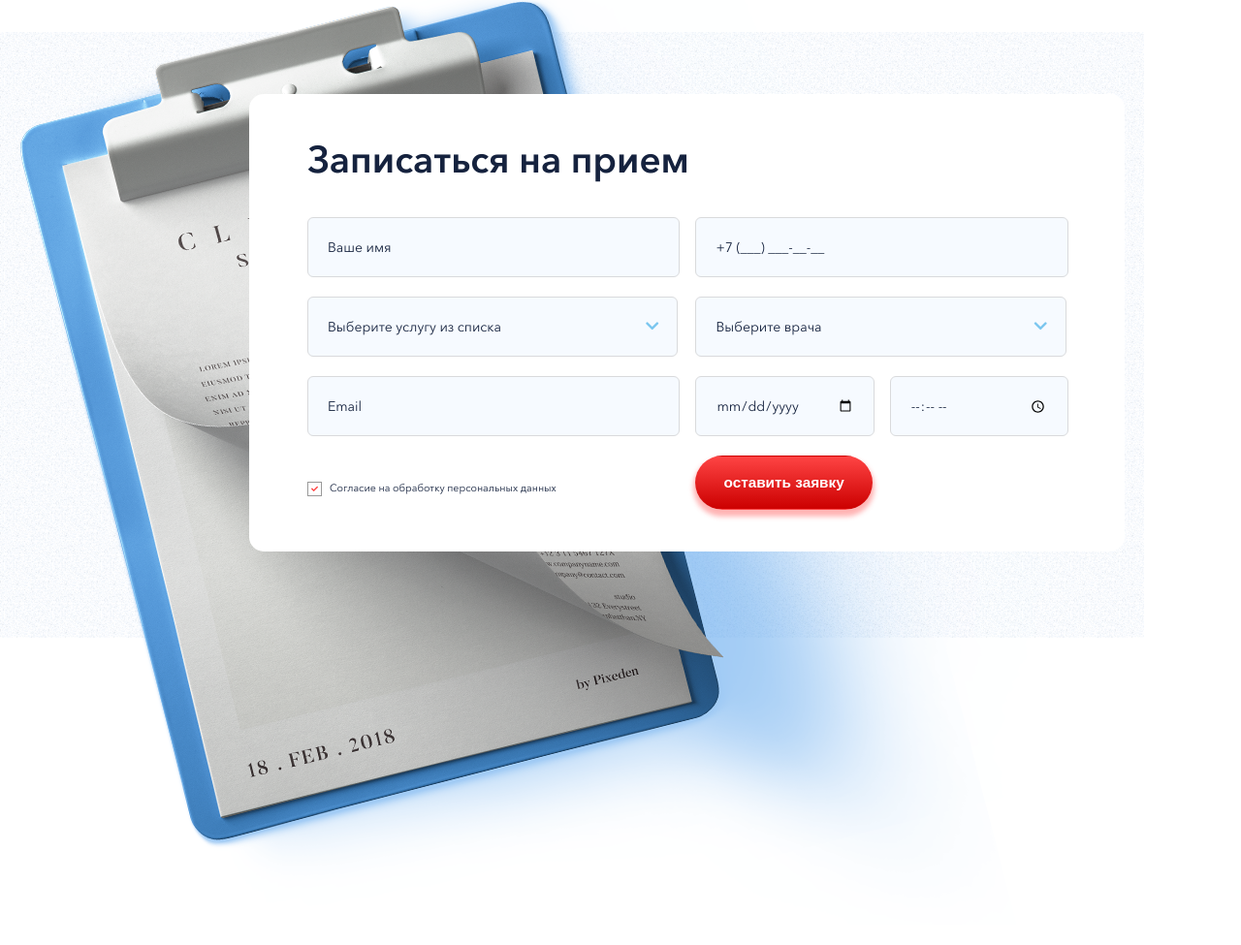
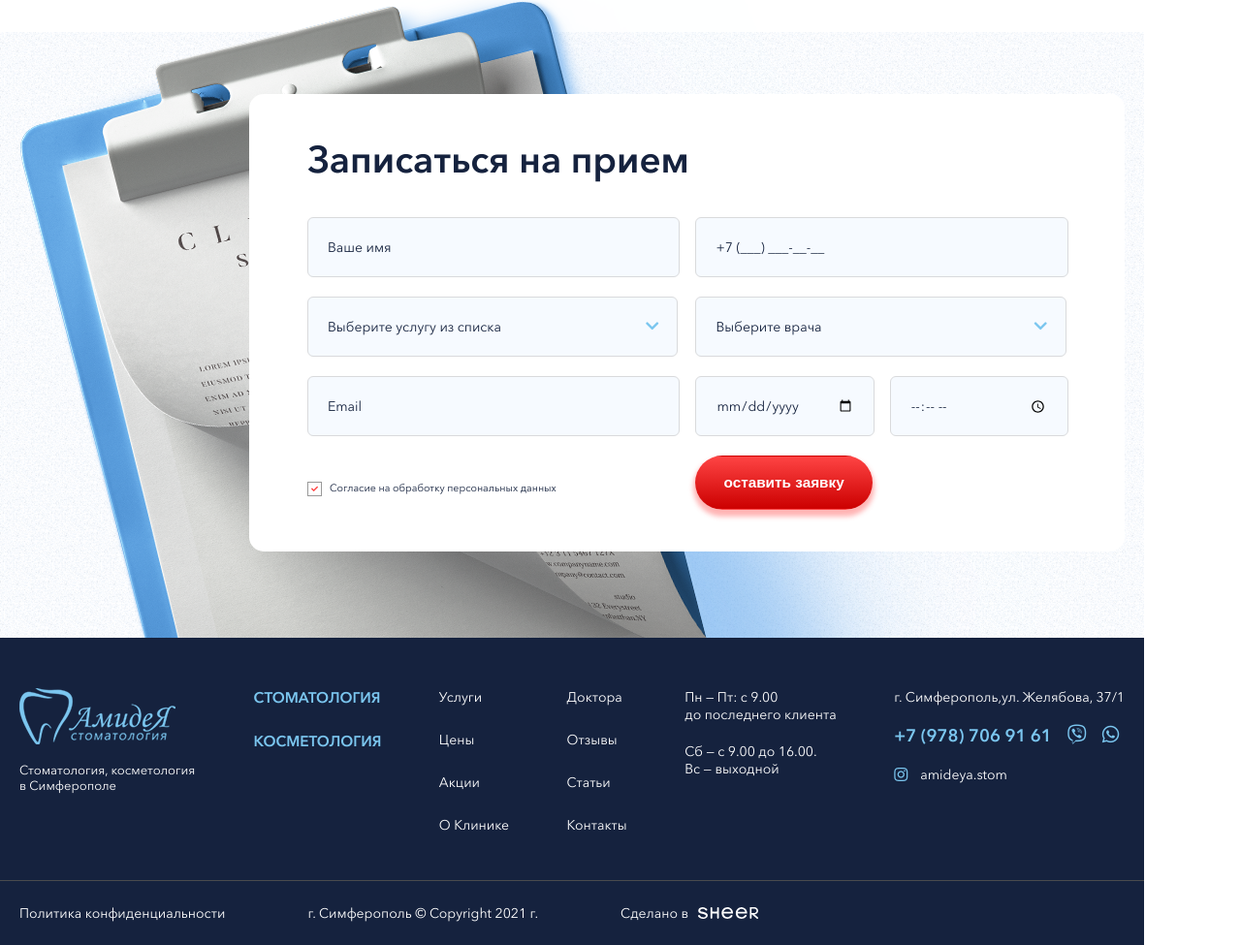
Before and after one commit to walkinded/AMIDEA, a plain HTML site: page index.html in a window 1280 px wide. Shown: the part 6915-7890 px from the top of the page at 97% size. Before the commit the page ends 7869 px from the top, so only its background shows below. Drawn offline with Linux system fonts and the light colour scheme.

Commit message:
done footer

```diff
--- a/css/main.css
+++ b/css/main.css
@@ -143,6 +143,127 @@ li {
 .img-absolute {
   position: absolute;
 }
+
+footer {
+  position: relative;
+  z-index: 4;
+  background: var(--text-color);
+  color: var(--color-white);
+  padding-top: 52px;
+}
+.footer-top,
+.footer-bottom {
+  display: flex;
+  gap: 20px;
+  flex-wrap: wrap;
+}
+.footer-top {
+  justify-content: space-between;
+  min-height: calc(230px - 52px);
+  padding-bottom: 20px;
+  width: 100%;
+}
+.footer-top-item {
+  font-size: 14px;
+}
+.footer-top-item__logo a {
+  display: flex;
+  margin-bottom: 18px;
+}
+.footer-top-item__logo p {
+  max-width: 182px;
+  font-size: 13px;
+}
+.footer-top-item p {
+  margin-bottom: 20px;
+}
+.pages-links {
+  display: grid;
+  gap: 26px;
+}
+.pages-links li {
+  width: max-content;
+}
+.pages-links a {
+  text-transform: uppercase;
+  color: var(--card-blue);
+  font-weight: var(--font-demi);
+  font-size: var(--font-size-16px);
+}
+.item-link {
+  display: grid;
+  gap: 26px;
+}
+.item-link a {
+  color: var(--color-white);
+}
+.pages-links li a,
+.item-link li a,
+.phone-linsk a,
+.footer-insta,
+.footer-bottom a {
+  transition: all .3s;
+}
+.pages-links li:hover a,
+.item-link li:hover a,
+.phone-linsk a:hover,
+.footer-insta:hover,
+.footer-bottom a:hover {
+  opacity: .5;
+}
+.phone-linsk {
+  display: flex;
+  gap: 16px;
+  align-items: center;
+  margin-bottom: 20px;
+}
+.phone-linsk a {
+  color: var(--card-blue);
+  font-size: 18px;
+  font-weight: var(--font-demi);
+}
+.phone-linsk a i {
+  font-size: 20px;
+  font-weight: var(--font-regular);
+}
+.footer-insta {
+  display: flex;
+  align-items: center;
+  gap: 13px;
+  color: var(--color-white);
+}
+.footer-insta i {
+  color: var(--card-blue);
+  font-size: 16px;
+}
+
+.footer-bottom {
+  border-top: 1px solid #4a4b4d;
+  padding: 24px 0;
+}
+.footer-bottom a,
+.footer-bottom p {
+  color: var(--color-white);
+  font-size: 14px;
+}
+.footer-bottom__wrap {
+  display: flex;
+  width: 100%;
+  gap: 85px;
+  flex-wrap: wrap;
+}
+.footer-bottom__wrap a {
+  display: flex;
+  gap: 10px;
+  align-items: center;
+}
+.footer-bottom__wrap a img {
+  height: 12px;
+}
+.footer-bottom .box-container {
+  width: 100%;
+}
+
 
 /* ========================== BTNS ========================== */
 .btns-wrap {
--- a/css/media.css
+++ b/css/media.css
@@ -211,15 +211,18 @@
     margin: 45px 50px;
   }
   .make-appointment {
-    height: auto;
     padding: 30px 0;
   }
   .make-appointment .img-absolute {
     display: none;
   }
+  .footer-bottom__wrap {
+    flex-direction: column;
+    align-items: center;
+    gap: 20px;
+  }
 }
 @media screen and ( max-width: 640px ) {
-
   .make-appointment__box {
     max-width: 100%;
     width: auto;
@@ -236,6 +239,10 @@
   .make-appointment__box .checkbox-right,
   .make-appointment__box .btn-red  {
     grid-column: initial;
+    width: 100%;
+  }
+  .make-appointment {
+    height: auto;
   }
 }
 @media screen and ( max-width: 500px ) {
@@ -344,4 +351,7 @@
     height: auto;
     max-height: 300px;
   }
+  .footer-top {
+    flex-direction: column;
+  }
 }
--- a/index.html
+++ b/index.html
@@ -605,6 +605,69 @@
 
         </div>
       </div>
+
+
+        <footer>
+          <div class="box-container">
+            <div class="footer-top">
+              <div class="footer-top-item footer-top-item__logo">
+                <a href="index.html"><img src="img/logo-footer.png" class="logo"/></a>
+                <p>Стоматология, косметология
+                  в Симферополе</p>
+              </div>
+              <div class="footer-top-item">
+                <ul class="pages-links">
+                  <li><a href="#">СТОМАТОЛОГИЯ</a></li>
+                  <li><a href="#">КОСМЕТОЛОГИЯ</a></li>
+                </ul>
+              </div>
+              <div class="footer-top-item">
+                <ul class="item-link">
+                  <li><a href="#">Услуги</a></li>
+                  <li><a href="#">Цены</a></li>
+                  <li><a href="#">Акции</a></li>
+                  <li><a href="#">О Клинике</a></li>
+                </ul>
+              </div>
+              <div class="footer-top-item">
+                <ul class="item-link">
+                  <li><a href="#">Доктора</a></li>
+                  <li><a href="#">Отзывы</a></li>
+                  <li><a href="#">Статьи</a></li>
+                  <li><a href="#">Контакты</a></li>
+                </ul>
+              </div>
+              <div class="footer-top-item">
+                <p>Пн — Пт: с 9.00 <br>
+                  до последнего клиента</p>
+                <p>Сб — с 9.00 до 16.00. <br>
+                  Вс — выходной</p>
+              </div>
+              <div class="footer-top-item">
+                <p>г. Симферополь,ул. Желябова, 37/1<br>
+                <div class="phone-linsk">
+                  <a href="tel:+79787069161">+7 (978) 706 91 61</a>
+                  <a href="#"><i class="fab fa-viber"></i></a>
+                  <a href="#"><i class="fab fa-whatsapp"></i></a>
+                </div>
+                <a href="#" class="footer-insta">
+                  <i class="fab fa-instagram"></i>
+                  amideya.stom
+                </a>
+              </div>
+            </div>
+          </div>
+          <div class="footer-bottom">
+            <div class="box-container">
+              <div class="footer-bottom__wrap">
+                <a href="#">Политика конфиденциальности</a>
+                <p>г. Симферополь © Copyright  2021 г.</p>
+                <a href="#">Сделано в <img src="img/svg/logo-sheer.svg" alt=""></a>
+              </div>
+            </div>
+          </div>
+        </footer>
+
     </section>
     <section class="navigation-side">
       <ul>
```
Also changed, not shown: img/svg/logo-sheer.svg (added).
